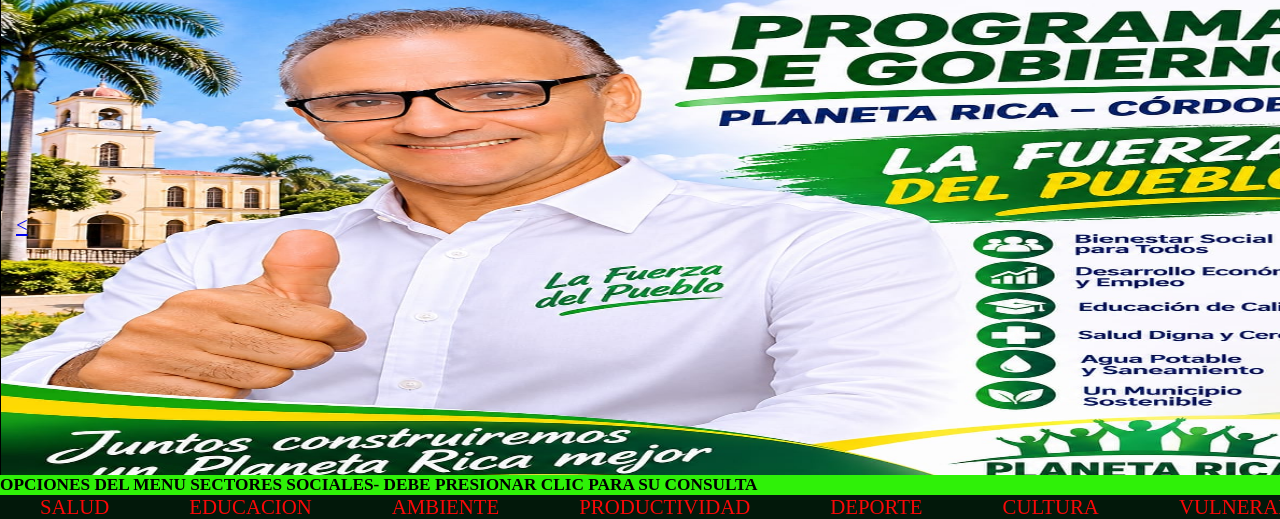
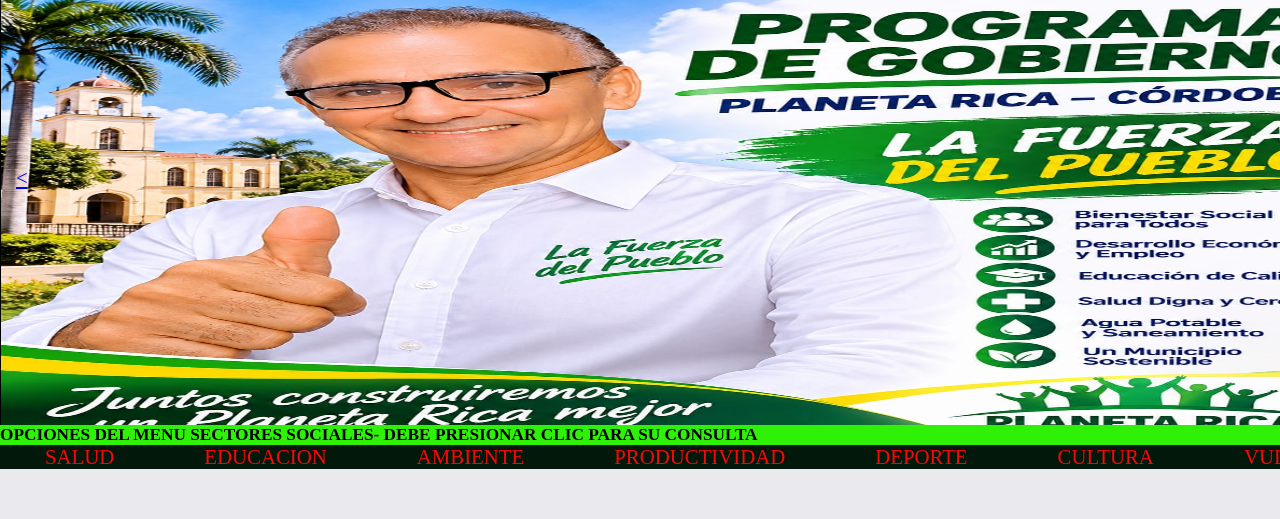
Before and after one commit to josesuarezort16/programadegobierno, a plain HTML site: page index.html in a window 1280 px wide. Shown: the part 546-1065 px from the top of the page. After the commit the page ends 1015 px from the top, so only its background shows below. Drawn offline with Linux system fonts and the light colour scheme.

Commit message:
Add files via upload

```diff
--- a/stilocarrusel.css
+++ b/stilocarrusel.css
@@ -18,7 +18,7 @@
 
 .imagen{
       width: 1350px;
-      height: 500px
+      height: 450px
 }
 
 h4 {
@@ -32,24 +32,24 @@ h5 {
 
  #conteItemsCarrusel{
     width: 200%;
-    height: 500px;
+    height: 450px;
     overflow: hidden;
 }
 
 .itemCarrusel{
     border: 1px solid black;
-    height: 500px;
+    height: 450px;
     position: relative;
 }
 .tarjetaCarrusel{
     width: 200%;
-    height: 90%
+    height: 80%
 }
 
 .flechasCarrusel{
     position: absolute;
     top: 0;
-    height: 100%;
+    height: 90%;
     width: 200%;
     display: flex;
     align-items: center;
@@ -73,7 +73,7 @@ body{
     width: 260%;
     text-decoration: none;
     color: rgb(248, 8, 8);
-    padding: 0 40px
+    padding: 0 45px
 }
 .menu a:hover{
     width: 260%;
```
